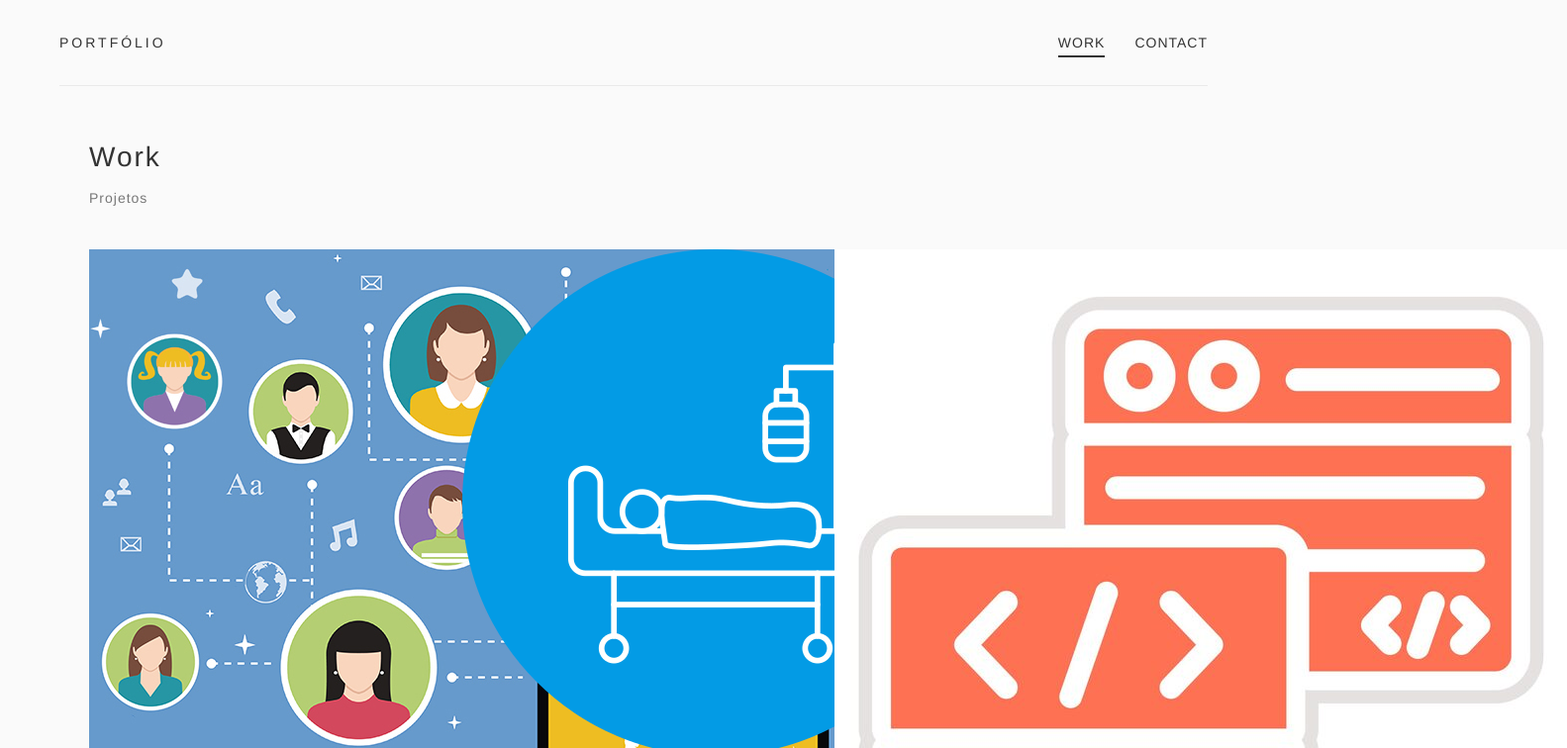
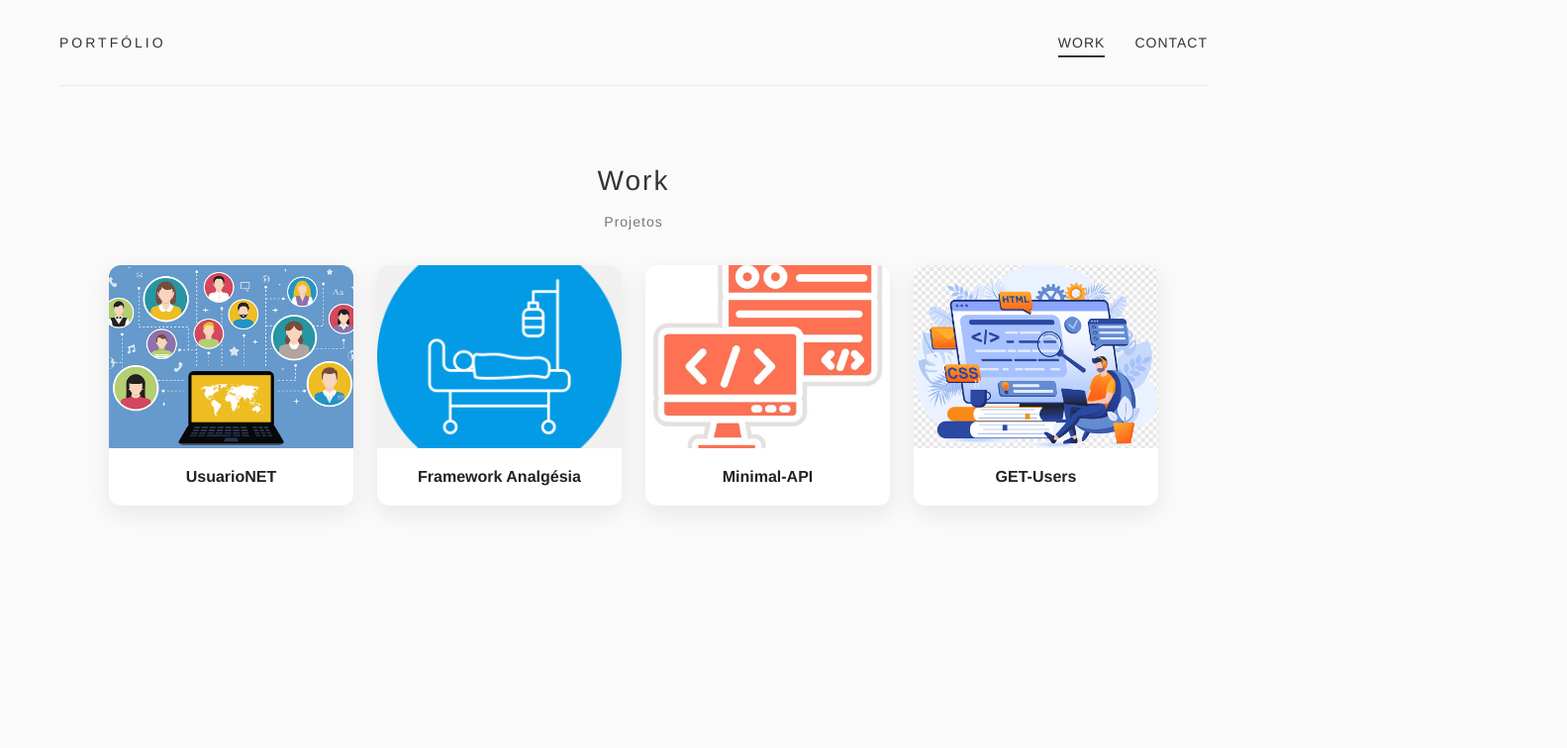
Before and after one commit to Joao-Victor-AVM/portfolio-fullstack, a React (Vite) app: page / in a window 1280 px wide. Shown: the top 756 px of the page at 99% size, 1583 px wide, since content can reach past the window. Built offline with nearby package versions, Linux system fonts and the light colour scheme.

Commit message:
Página principal corrigida

```diff
--- a/src/components/Work.css
+++ b/src/components/Work.css
@@ -1,10 +1,12 @@
 .work-container {
   max-width: 1100px;
   margin: 0 auto;
+  padding: 24px 20px 60px;
 }
 
 .work-header {
-  margin-bottom: 40px;
+  margin-bottom: 32px;
+  text-align: center;
 }
 
 .work-header h1 {
@@ -23,43 +25,54 @@
 
 .work-grid {
   display: grid;
-  grid-template-columns: repeat(auto-fit, minmax(280px, 1fr));
-  gap: 30px;
+  grid-template-columns: repeat(auto-fit, minmax(240px, 1fr));
+  gap: 24px;
+  align-items: stretch;
 }
 
 .work-item {
+  display: flex;
+  flex-direction: column;
+  background: #fff;
+  border-radius: 12px;
+  overflow: hidden;
+  box-shadow: 0 8px 24px rgba(0, 0, 0, 0.08);
   cursor: pointer;
-  transition: transform 0.3s ease;
+  transition: transform 0.3s ease, box-shadow 0.3s ease;
 }
 
 .work-item:hover {
   transform: translateY(-5px);
+  box-shadow: 0 12px 28px rgba(0, 0, 0, 0.12);
 }
 
 .work-item-imagem {
   position: relative;
   overflow: hidden;
-  aspect-ratio: 4/3;
+  aspect-ratio: 4 / 3;
   background-color: #f0f0f0;
 }
 
 .work-item-imagem img {
   width: 100%;
   height: 100%;
+  display: block;
   object-fit: cover;
   transition: transform 0.5s ease;
 }
 
-work-item:hover .work-item-imagem img {
-  transform: scale(1.02);
+.work-item:hover .work-item-imagem img {
+  transform: scale(1.03);
 }
 
 .work-item-info {
-  padding: 15px 5px 5px;
+  padding: 16px;
+  text-align: center;
 }
 
 .work-item-info h3 {
   font-size: 16px;
-  font-weight: 400;
-  margin-bottom: 4px;
+  font-weight: 600;
+  margin: 0;
+  color: #222;
 }
--- a/src/components/Work.jsx
+++ b/src/components/Work.jsx
@@ -39,7 +39,7 @@ function Work() {
             <div className='work-grid'>
                 {projetos.map((projeto) => (
                     <div key={projeto.id} className='work-item'>
-                        <div className='word-item-imagem'>
+                        <div className='work-item-imagem'>
                             <img src={projeto.imagem} alt={projeto.titulo}/>
                         </div>
                         <div className='work-item-info'>
```
